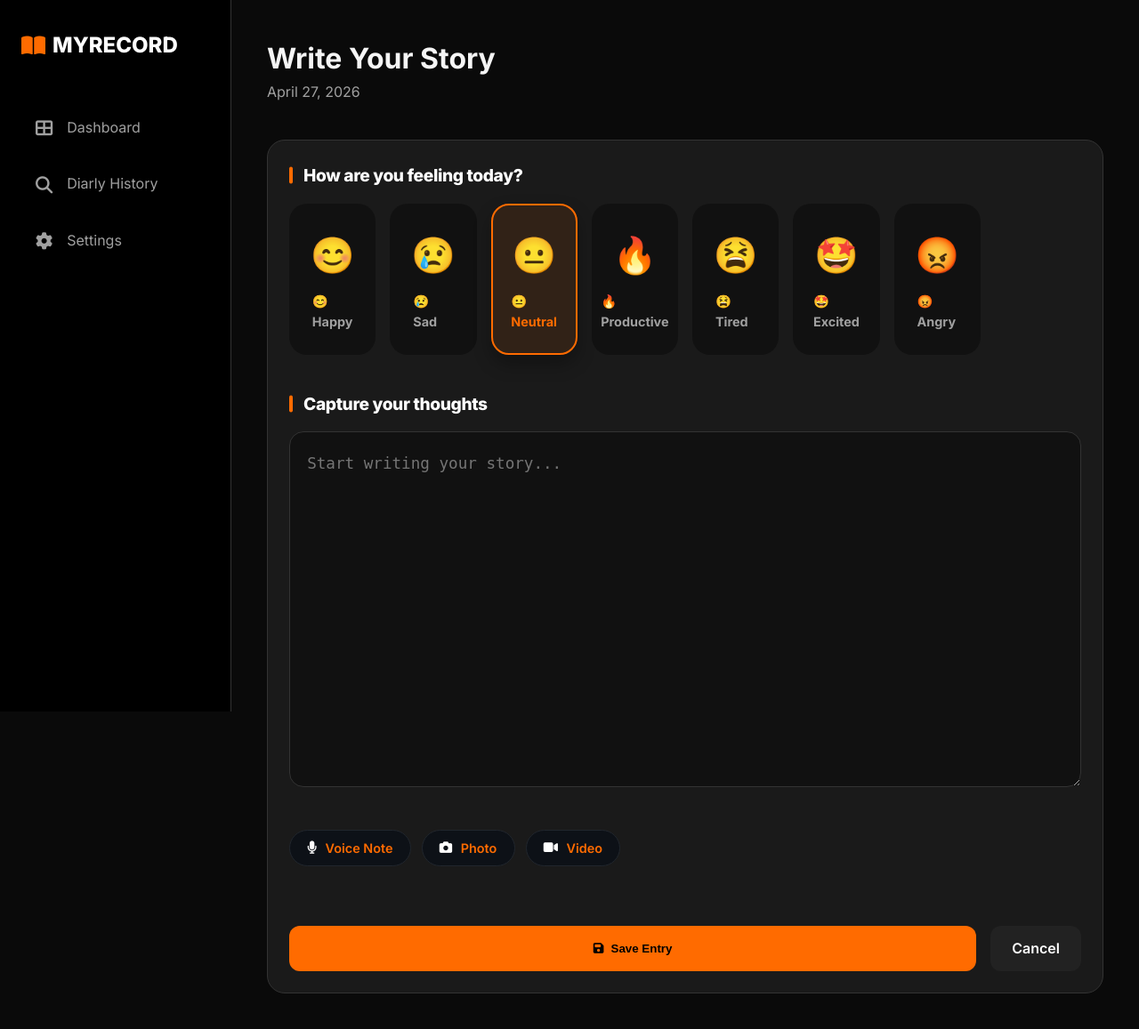
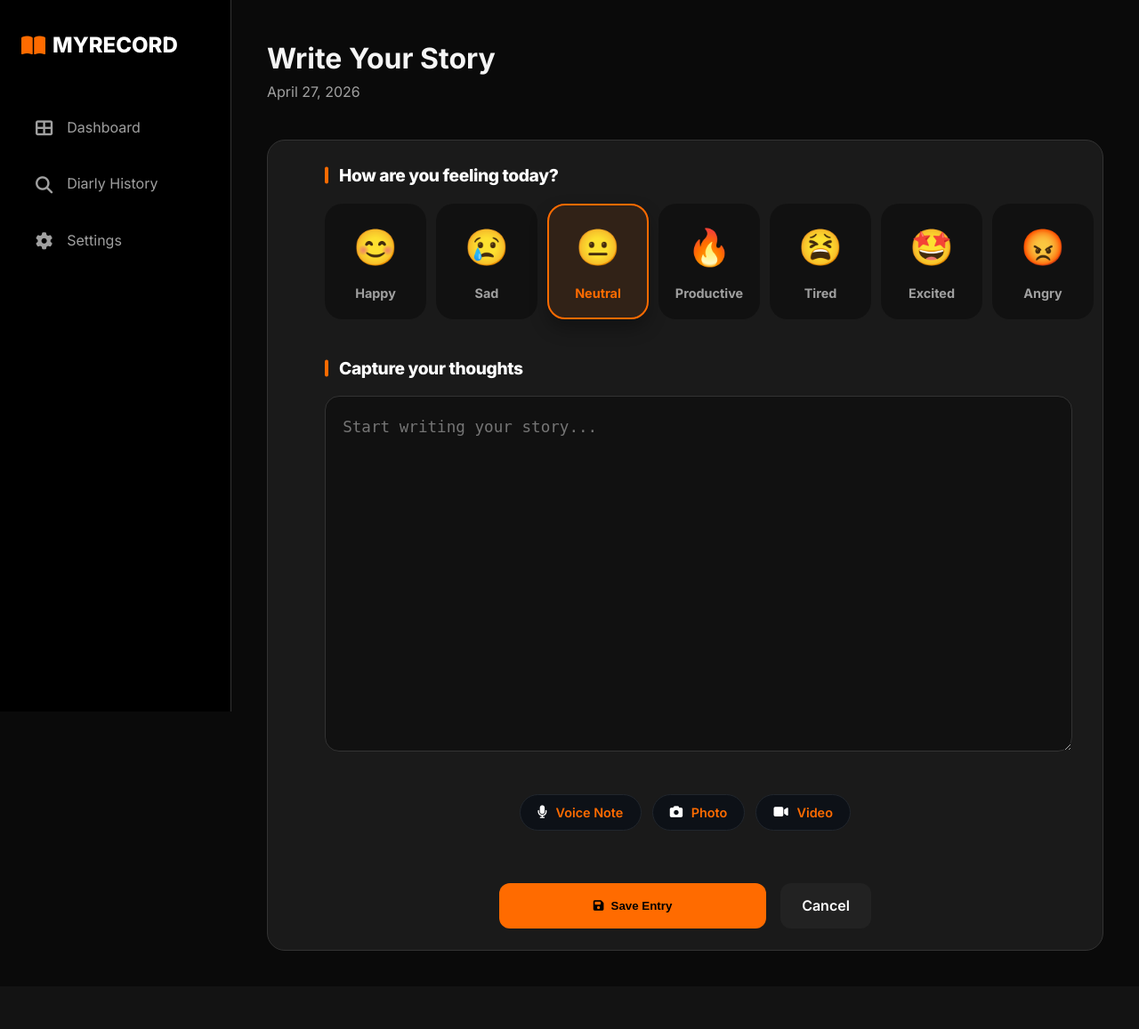
Before and after one commit to apdiaziiiiz/myRecord, a Django app: page /entry/new/ in a window 1280 px wide. Shown: the whole page at 89% size. After the commit the page ends 1069 px from the top, so only its background shows below. Run offline with Django 5.2, Linux system fonts and the light colour scheme; data that the repository does not hold is empty.

Commit message:
edited the emojis, text field and save buttom

```diff
--- a/journal/models.py
+++ b/journal/models.py
@@ -3,13 +3,13 @@ from django.utils import timezone
 
 class JournalEntry(models.Model):
     MOOD_CHOICES = [
-        ('happy', '😊 Happy'),
-        ('sad', '😢 Sad'),
-        ('neutral', '😐 Neutral'),
-        ('productive', '🔥 Productive'),
-        ('tired', '😫 Tired'),
-        ('excited', '🤩 Excited'),
-        ('angry', '😡 Angry'),
+        ('happy', 'Happy'),
+        ('sad', 'Sad'),
+        ('neutral', 'Neutral'),
+        ('productive', 'Productive'),
+        ('tired', 'Tired'),
+        ('excited', 'Excited'),
+        ('angry', 'Angry'),
     ]
 
     content = models.TextField()
--- a/journal/static/journal/css/style.css
+++ b/journal/static/journal/css/style.css
@@ -248,10 +248,13 @@ body {
 .form-card {
     max-width: 1000px;
     margin: 0 auto;
+
 }
 
 .form-group {
     margin-bottom: 2.5rem;
+    padding-left: 40px;
+    margin-right: 0px;
 }
 
 .form-label {
@@ -298,7 +301,8 @@ body {
 /* Journal Textarea Specific */
 .journal-textarea {
     min-height: 400px;
-    min-width: 350px;
+    min-width: 400px;
+    width: 840px;
     resize: both;
     line-height: 1.8;
 }
@@ -307,7 +311,7 @@ body {
 .mood-grid {
     display: grid;
     grid-template-columns: repeat(auto-fill, minmax(90px, 1fr));
-    gap: 1rem;
+    gap: 25px;
 }
 
 .mood-option {
@@ -327,12 +331,14 @@ body {
     flex-direction: column;
     align-items: center;
     justify-content: center;
-    padding: 1.5rem;
+    padding: 10px;
     background-color: #111;
     border: 2px solid transparent;
     border-radius: 20px;
     cursor: pointer;
     transition: all 0.3s ease;
+    width: 114px;
+    height: 130px;
 }
 
 .mood-box:hover {
@@ -364,9 +370,10 @@ body {
 /* Media Pill Row */
 .media-pill-row {
     display: flex;
+    justify-content: center;
     gap: 0.75rem;
     flex-wrap: wrap;
-    margin-bottom: 1rem;
+    margin-bottom: 0.5rem;
 }
 
 .media-pill {
--- a/journal/templates/journal/entry_form.html
+++ b/journal/templates/journal/entry_form.html
@@ -69,8 +69,8 @@
         </div>
         <div id="media-file-names" style="display:flex; gap:0.5rem; flex-wrap:wrap; margin-top:0.4rem; min-height:1.2rem;"></div>
 
-        <div style="display: flex; gap: 1rem; margin-top: 2rem;">
-            <button type="submit" class="btn btn-primary" style="flex: 1; justify-content: center;">
+        <div style="display: flex; gap: 1rem; margin-top: 2rem; justify-content: center;">
+            <button type="submit" class="btn btn-primary" style=" justify-content: center; width: 300px;">
                 <i class="fas fa-save"></i> Save Entry
             </button>
             <a href="{% url 'dashboard' %}" class="btn" style="background: #222; color: #fff;">Cancel</a>
```
Also changed, not shown: journal/migrations/0003_alter_journalentry_mood.py (added).
